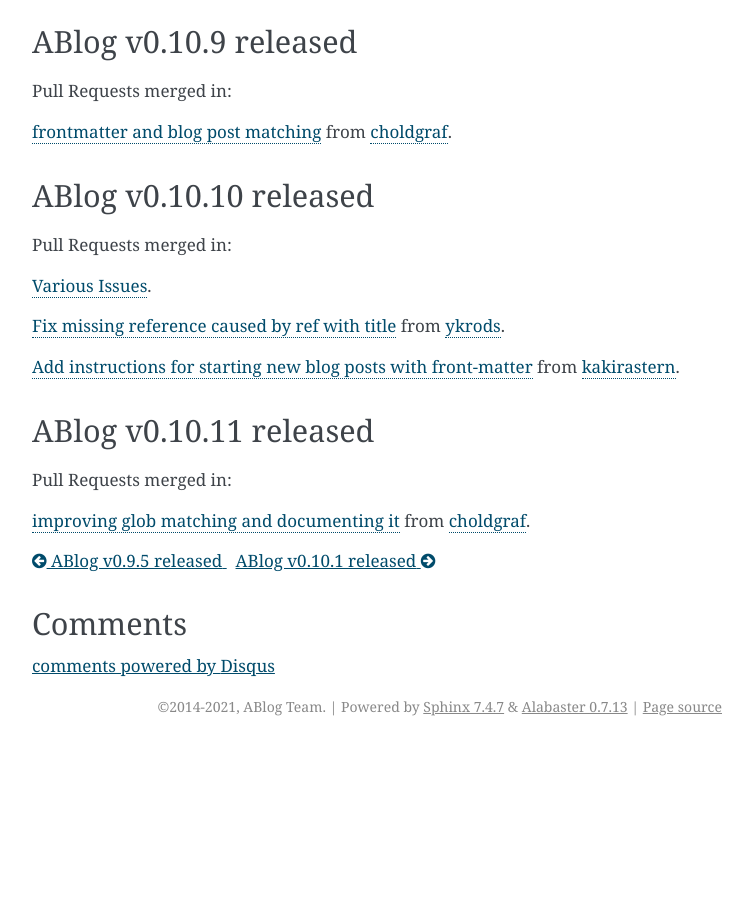
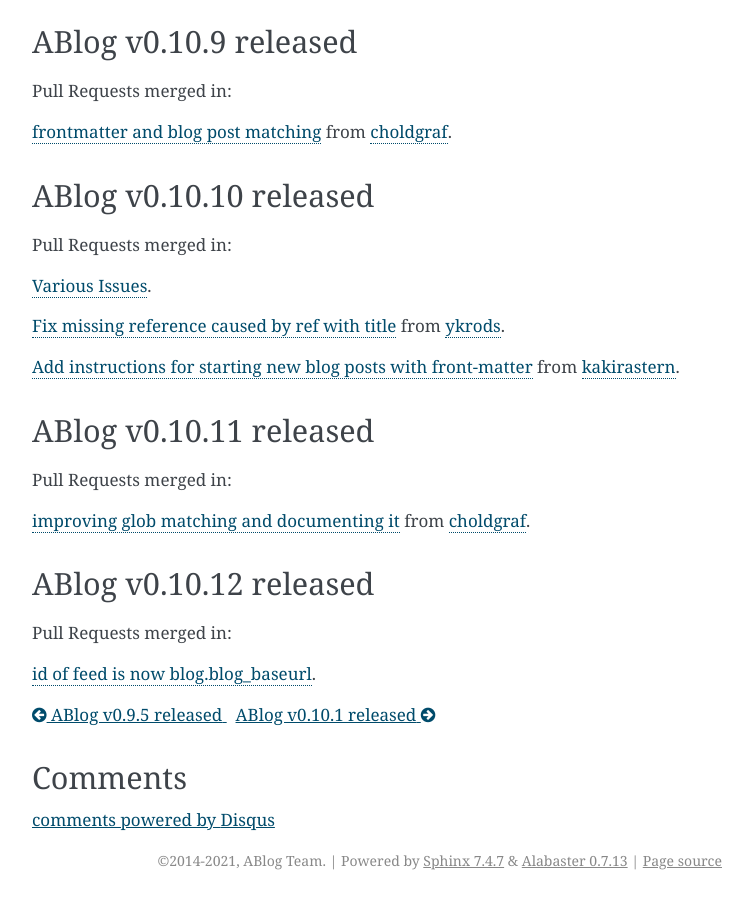
Before and after one commit to sunpy/ablog, a Sphinx documentation site: the page built from docs/release/ablog-v0.10-released.rst, in a window 1280 px wide and 900 px high, scrolled down 1821 px. Shown: the whole window, without its empty margins (388-1141 px from the left). Built offline with Sphinx 7.4.7, drawn with Linux system fonts in a browser that asks for light colours; comment, search, counter and statistics services are not loaded; before the commit the page ends 2567 px from its top, so only the background shows below that; some of the changed text lies outside the part shown.

Commit message:
updated release

```diff
--- a/docs/release/ablog-v0.10-released.rst
+++ b/docs/release/ablog-v0.10-released.rst
@@ -152,3 +152,15 @@
 Pull Requests merged in:
 
 `improving glob matching and documenting it <https://github.com/sunpy/ablog/pull/79>`__ from `choldgraf <https://github.com/choldgraf>`__.
+
+
+ABlog v0.10.12 released
+-----------------------
+.. post:: Nov 3, 2020
+   :author: Nabil
+   :category: Release
+   :location: World
+
+Pull Requests merged in:
+
+`id of feed is now blog.blog_baseurl <https://github.com/sunpy/ablog/pull/83>`__.
```
